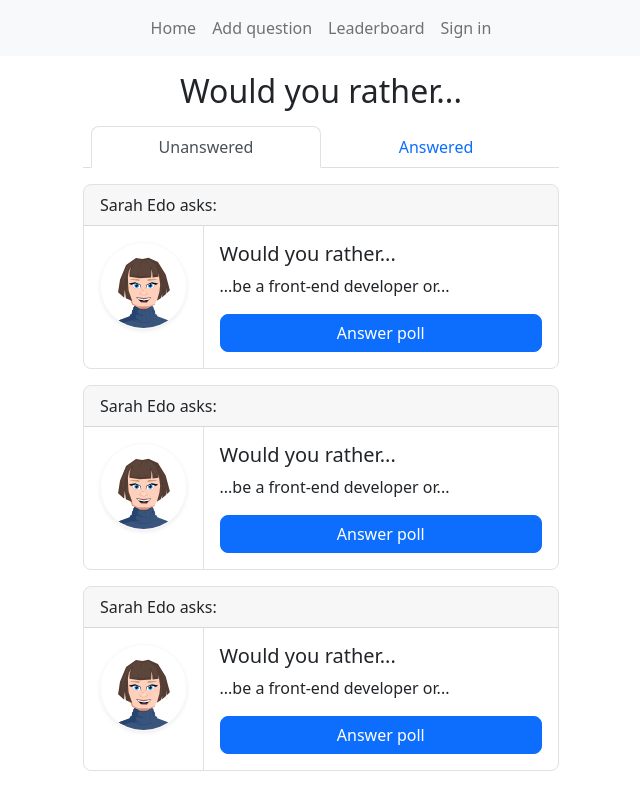
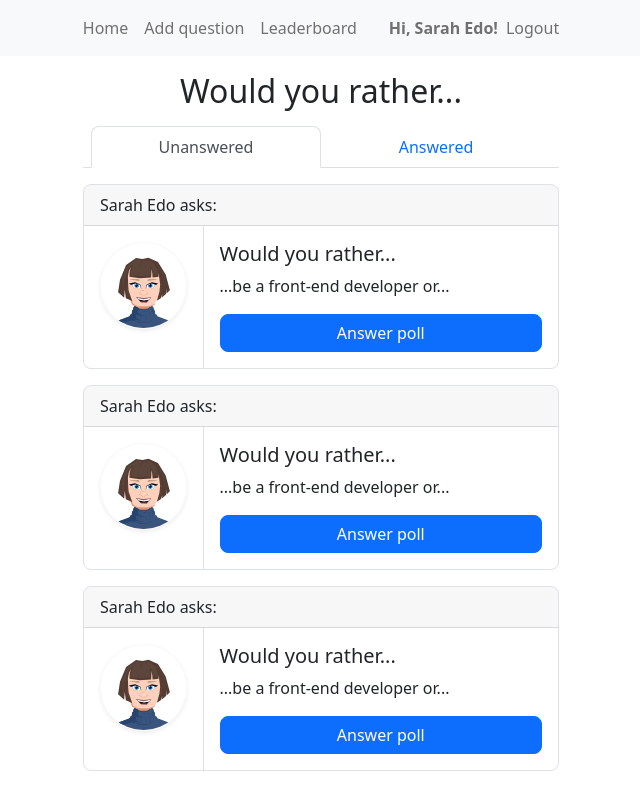
Before and after one commit to elvinasv/rtk-would-you-rather-app, a React (Create React App) app: page / in a window 1280 px wide. Shown: the top 785 px of the page, without its empty margins (319-959 px from the left). Built offline with nearby package versions, Linux system fonts and the light colour scheme.

Commit message:
feat: Add logged-in username indication

```diff
--- a/src/features/navigation/navigation.js
+++ b/src/features/navigation/navigation.js
@@ -3,6 +3,8 @@ import { Link } from 'react-router-dom';
 
 // Navbar collapse on md screens controlled by the Bootstrap v5
 function Navigation() {
+  const isLoggedIn = true;
+
   return (
     <nav className="navbar navbar-expand-md navbar-light bg-light mb-3">
       <div className="container-md">
@@ -34,11 +36,24 @@ function Navigation() {
                 Leaderboard
               </Link>
             </li>
-            <li className="nav-item">
-              <Link to="/login" className="nav-link">
-                Sign in
-              </Link>
-            </li>
+            {isLoggedIn ? (
+              <>
+                <span className="navbar-text ms-md-4 fw-bold order-md-0 order-first">
+                  Hi, Sarah Edo!
+                </span>
+                <li className="nav-item">
+                  <Link to="/logout" className="nav-link">
+                    Logout
+                  </Link>
+                </li>
+              </>
+            ) : (
+              <li className="nav-item">
+                <Link to="/login" className="nav-link">
+                  Sign in
+                </Link>
+              </li>
+            )}
           </ul>
         </div>
       </div>
```
